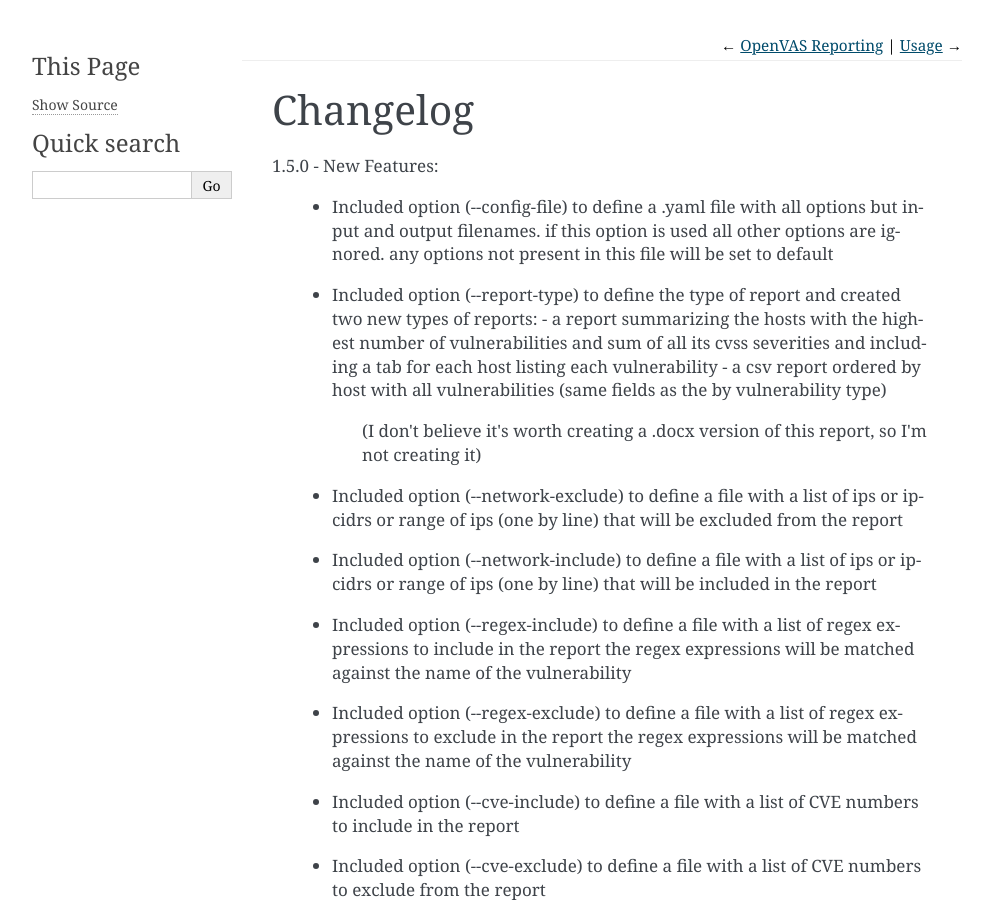
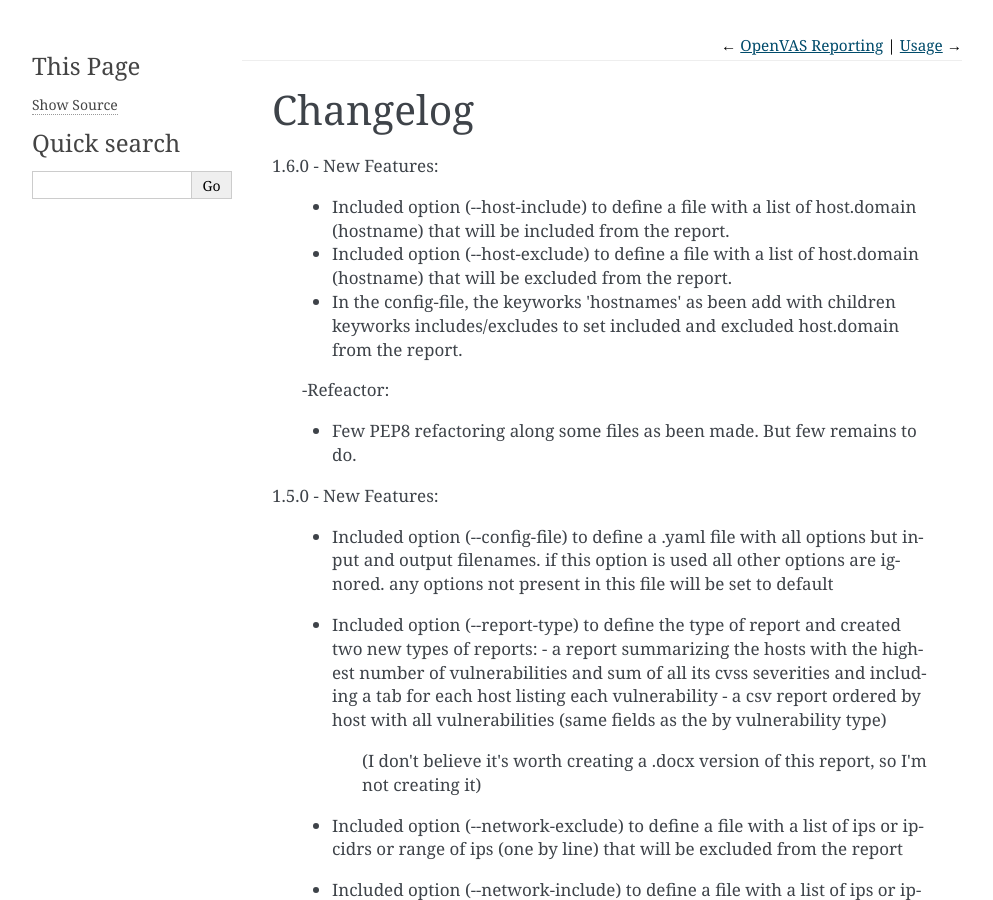
Before and after one commit to TheGroundZero/openvasreporting, a Sphinx documentation site: the page built from docs/changelog.rst, in a window 1280 px wide and 900 px high. Shown: the whole window, without its empty margins (148-1141 px from the left). Built offline with Sphinx 7.4.7, drawn with Linux system fonts in a browser that asks for light colours; some of the changed text lies outside the part shown.

Commit message:
Add docs and fixe config-file hostname

```diff
--- a/docs/changelog.rst
+++ b/docs/changelog.rst
@@ -1,5 +1,18 @@
 Changelog
 =========
+
+1.6.0  - New Features:
+
+       - Included option (--host-include) to define a file with a list of host.domain (hostname) that will be included from the report.
+
+       - Included option (--host-exclude) to define a file with a list of host.domain (hostname) that will be excluded from the report.
+
+       - In the config-file, the keyworks 'hostnames' as been add with children keyworks includes/excludes to set included and excluded host.domain from the report.
+
+       -Refeactor:
+
+       - Few PEP8 refactoring along some files as been made. But few remains to do.
+
 
 1.5.0  - New Features:
 
--- a/docs/conf.py
+++ b/docs/conf.py
@@ -21,13 +21,13 @@ sys.path.insert(0, os.path.abspath('..'))
 # -- Project information -----------------------------------------------------
 
 project = 'OpenVAS Reporting'
-copyright = '2018, TheGroundZero (@DezeStijn)'
+copyright = '2018-2023, TheGroundZero (@DezeStijn)'
 author = 'TheGroundZero (@DezeStijn)'
 
 # The short X.Y version
-version = '1.4'
+version = '1.6'
 # The full version, including alpha/beta/rc tags
-release = '1.4.4'
+release = '1.6.0'
 
 
 # -- General configuration ---------------------------------------------------
--- a/setup.cfg
+++ b/setup.cfg
@@ -1,6 +1,6 @@
 [metadata]
 name = OpenVAS Reporting
-version = 1.5.3
+version = 1.6
 description = A tool to convert OpenVAS XML into reports.
 long_description = file: README.md, LICENSE, CHANGELOG
 long_description_content_type = text/markdown
```
Also changed, not shown: README.md (+2 -2 lines), docs/usage/config-file.rst (+9 -0 lines), docs/usage/filters.rst (+30 -0 lines), 2 other files.
